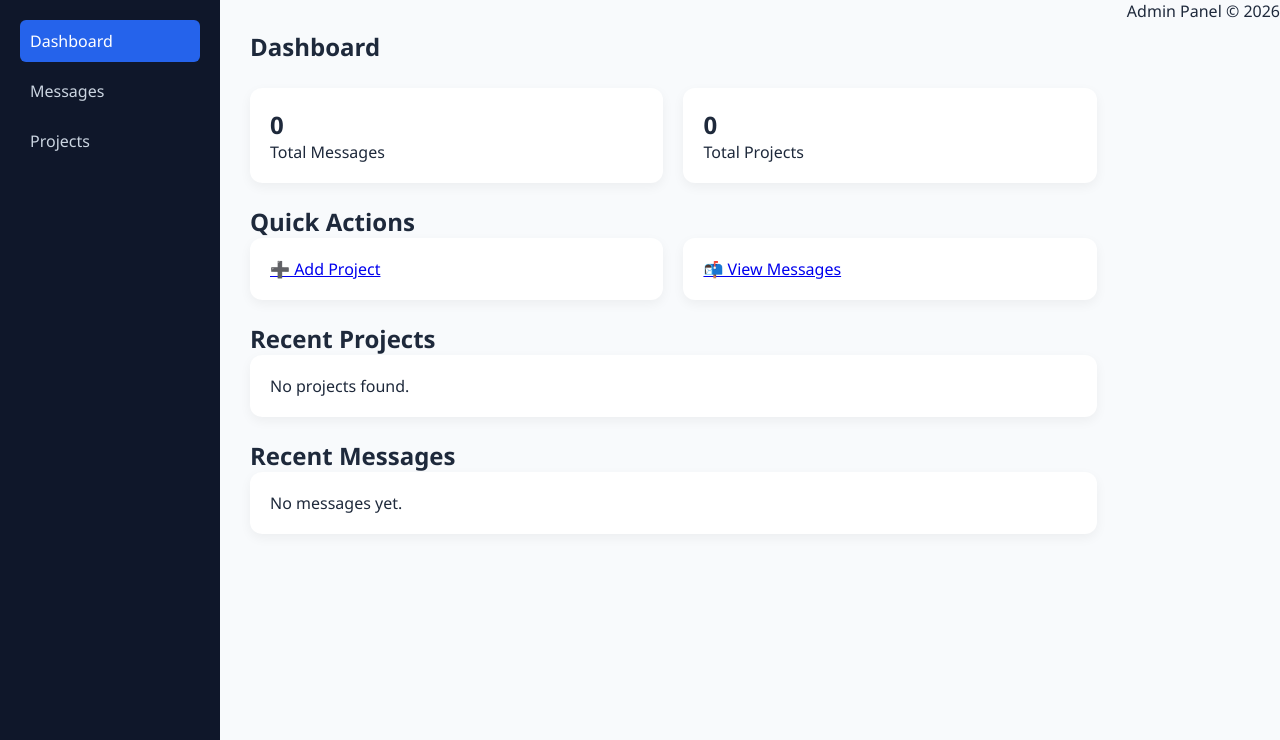
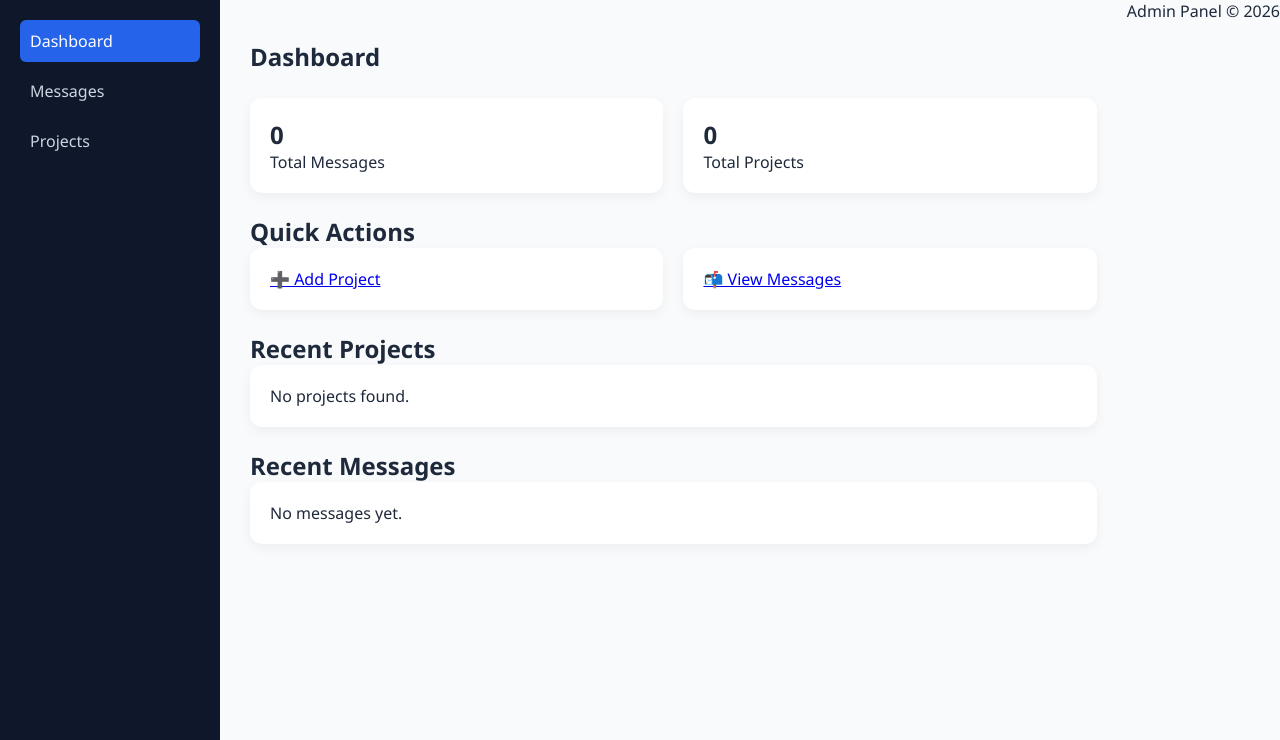
Before and after one commit to sprasapradip/pradip, a PHP site: page /admin/index.php in a window 1280 px wide. Shown: the part 60-800 px from the top of the page. Run offline with PHP 8.4, Linux system fonts and the light colour scheme; the visitor is signed in with stand-in values (Sample User, id 1); data that the repository does not hold is empty.

Commit message:
update and corrected

```diff
--- a/admin/index.php
+++ b/admin/index.php
@@ -29,7 +29,9 @@ $recentMessages = $conn->query("SELECT * FROM messages ORDER BY id DESC LIMIT 5"
 $recentProjects = $conn->query("SELECT * FROM projects ORDER BY id DESC LIMIT 5");
 
 include __DIR__ . '/layout/header.php';
+
 ?>
+<div style="margin-top:10px;">
 
 <section class="admin-page">
 
```
Also changed, not shown: images/linkedin2.jpg (added), images/linkedin3.jpg (added), images/linkedin4.jpg (added).
